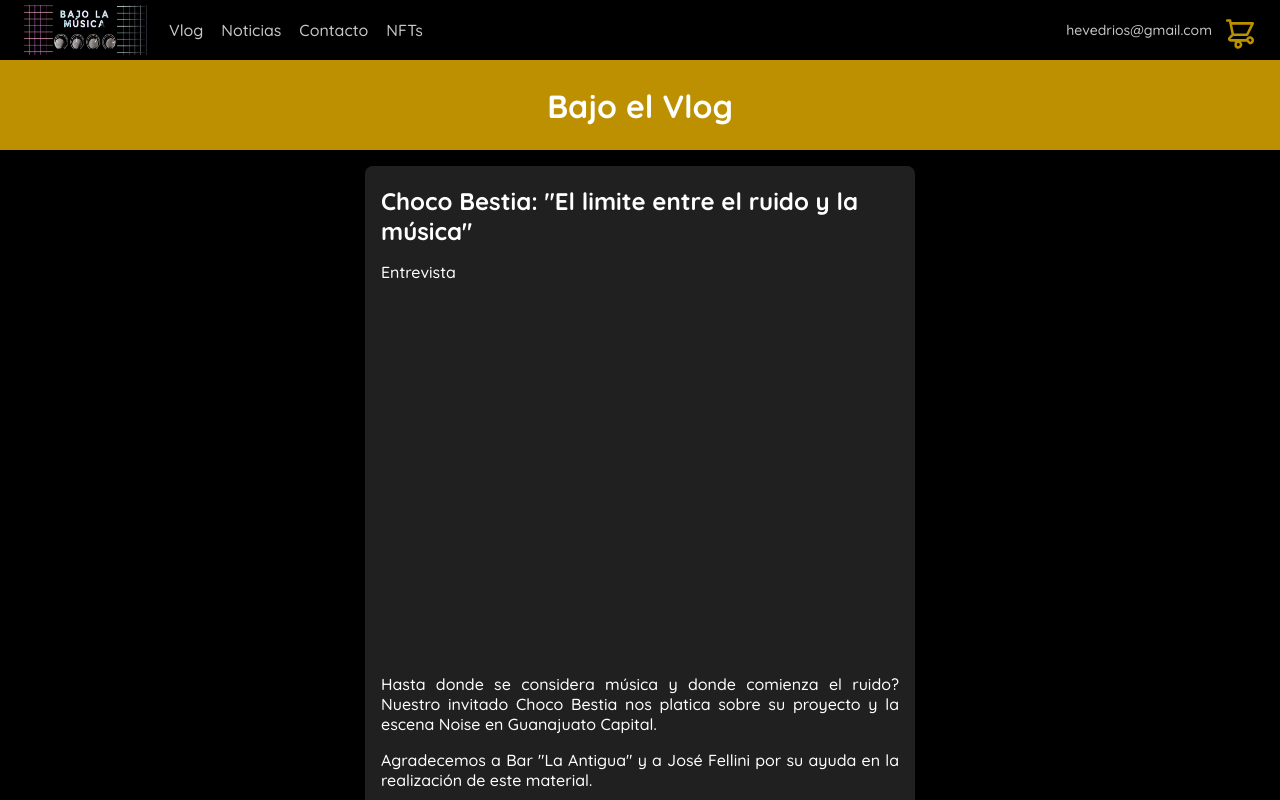
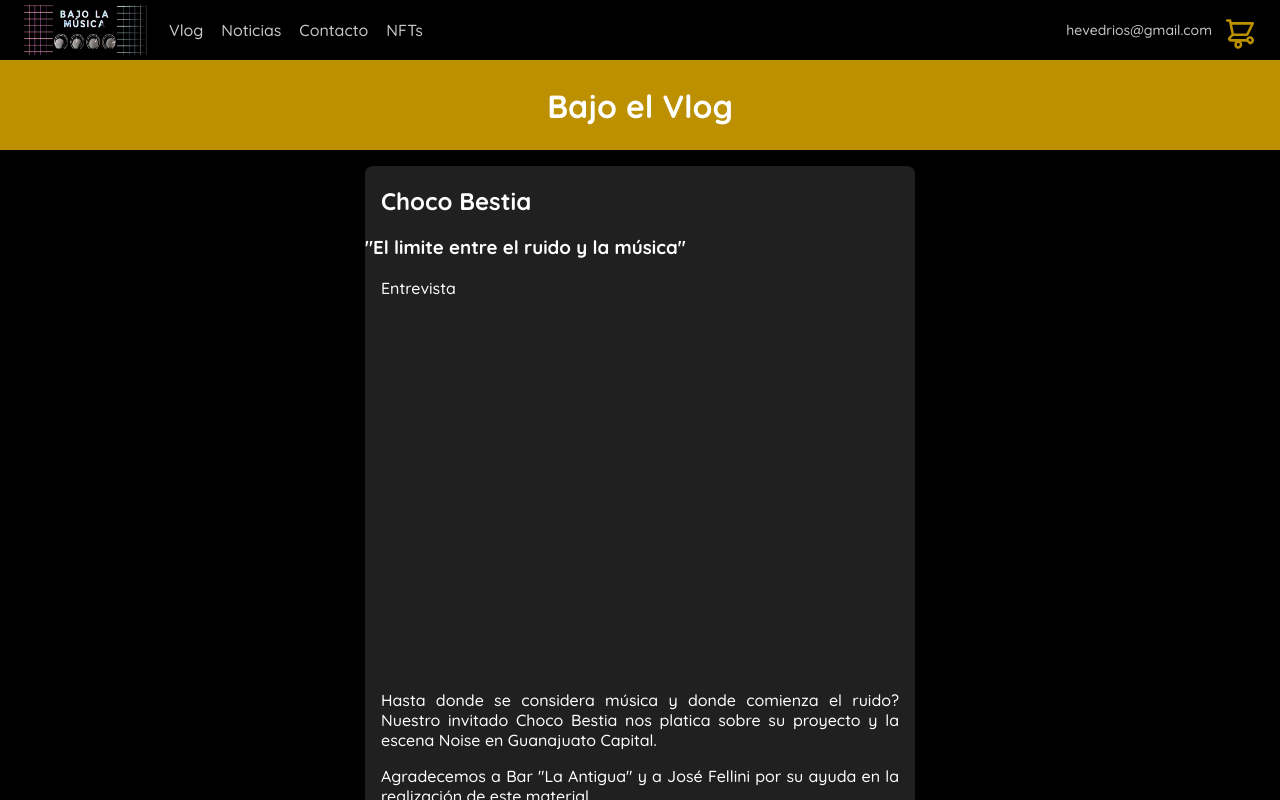
Before and after one commit to exxedridel/BajoLaMusicaPJ, a React app: page /vlog in a window 1280 px wide. Shown: the top 800 px of the page. Built offline with nearby package versions, Linux system fonts and the light colour scheme.

Commit message:
Update Vlog.jsx

```diff
--- a/src/pages/Vlog.jsx
+++ b/src/pages/Vlog.jsx
@@ -11,7 +11,8 @@ const Vlog = () => {
       <section className="container">
 
      <article className="post">
-          <h2>Choco Bestia: "El limite entre el ruido y la música" </h2>
+          <h2>Choco Bestia </h2>
+          <h3> "El limite entre el ruido y la música" </h3>
           <p>Entrevista</p>
           <ReactPlayer
             url="https://www.youtube.com/watch?v=SwuSqa7GVrg&t=2s"
```
